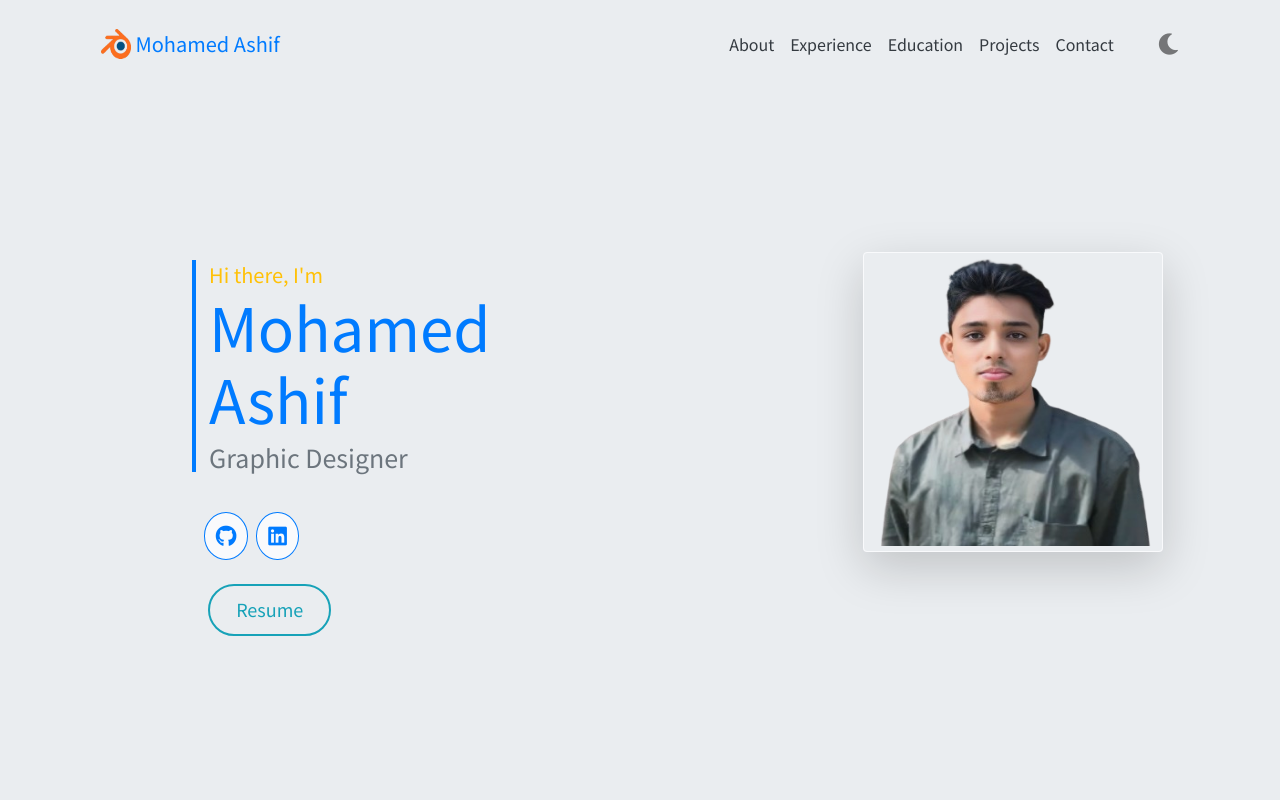
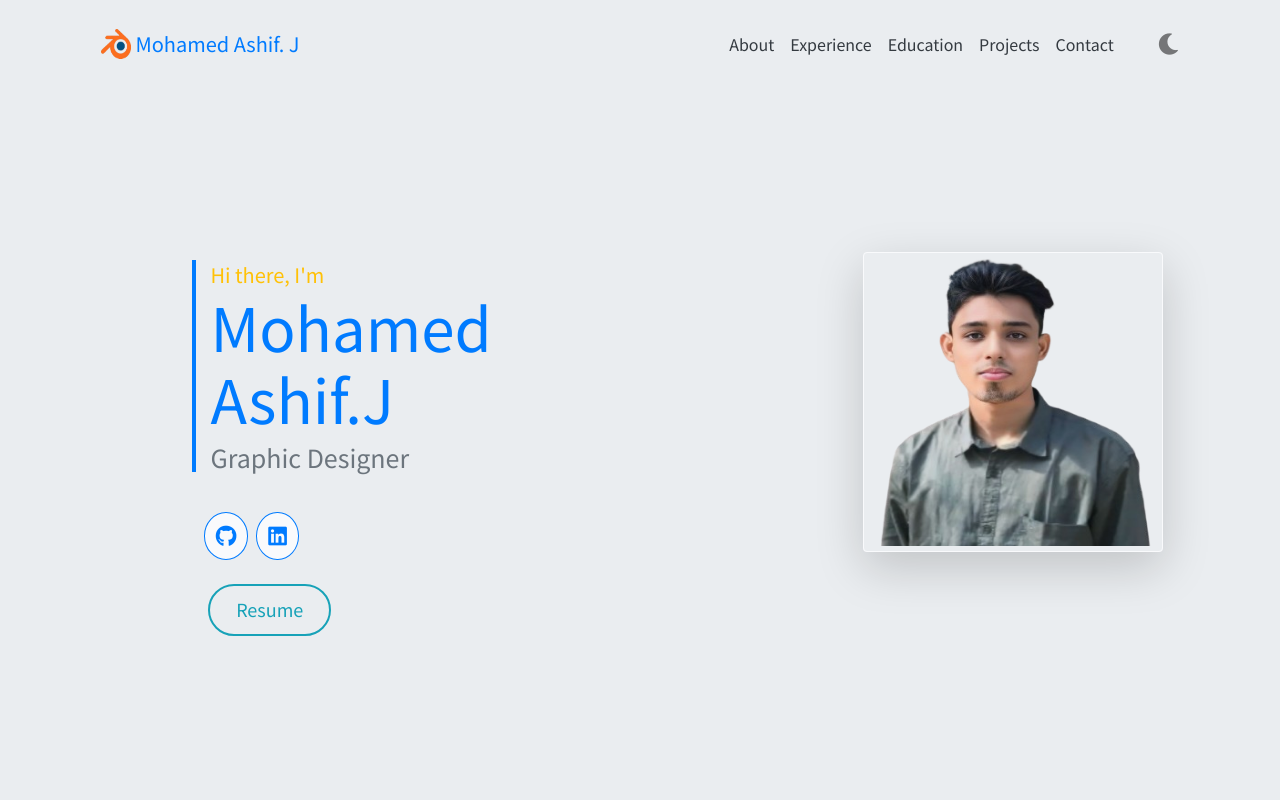
Before and after one commit to Asif-m-786/Portfolio, a plain HTML site: page index.html in a window 1280 px wide. Shown: the top 800 px of the page. Drawn offline with nearby package versions, Linux system fonts and the light colour scheme.

Commit message:
Update index.html

```diff
--- a/index.html
+++ b/index.html
@@ -64,7 +64,7 @@
     <a class="navbar-brand" href="./">
 
       <img src="./images/1.png" width="30" height="30" class="d-inline-block align-top">
-      Mohamed Ashif
+      Mohamed Ashif. J
 
     </a>
 
@@ -138,7 +138,7 @@
           </div>
           <h1 class="text-primary name-text" data-aos="fade-up" data-aos-offset="200" data-aos-delay="50"
             data-aos-duration="900" data-aos-once="true">
-            Mohamed Ashif
+            Mohamed Ashif.J
           </h1>
           <h5 class="text-muted pro-text" data-aos="fade-up" data-aos-offset="200" data-aos-delay="50"
             data-aos-duration="900" data-aos-once="true">
```
